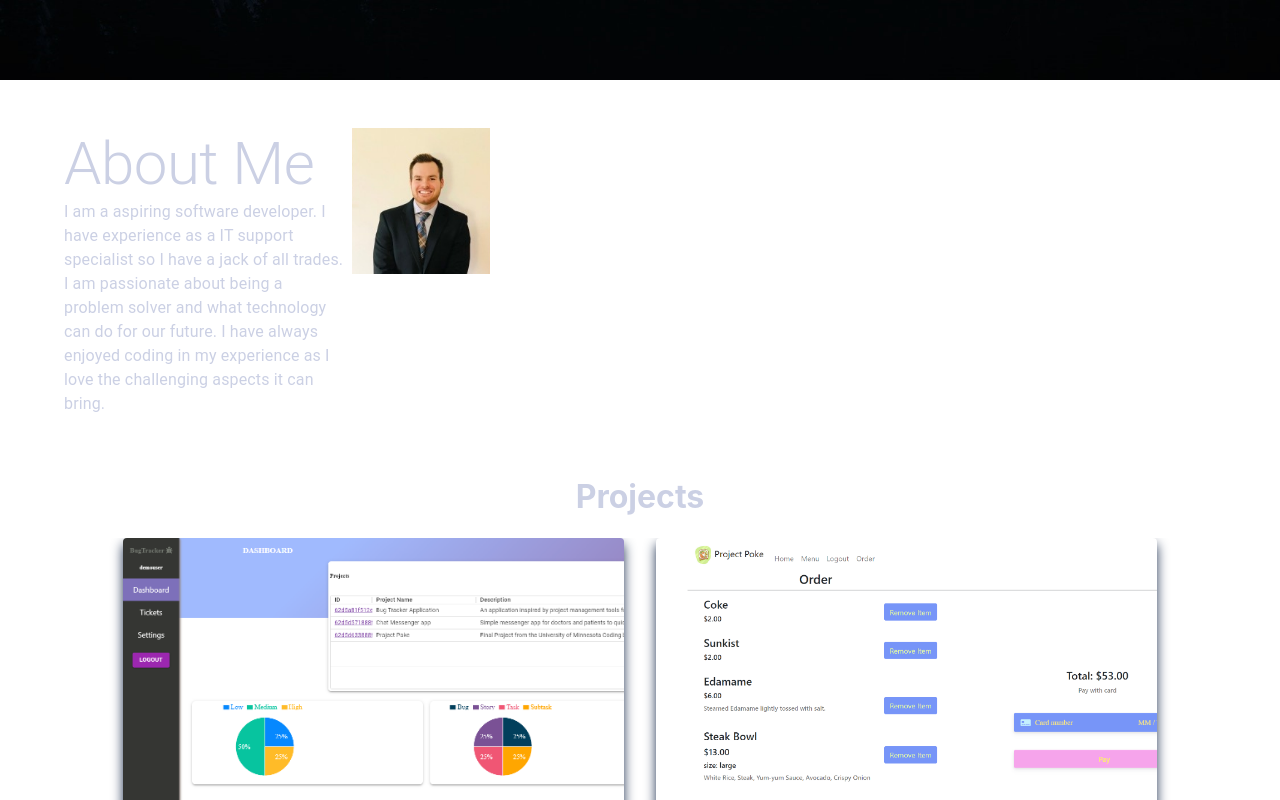
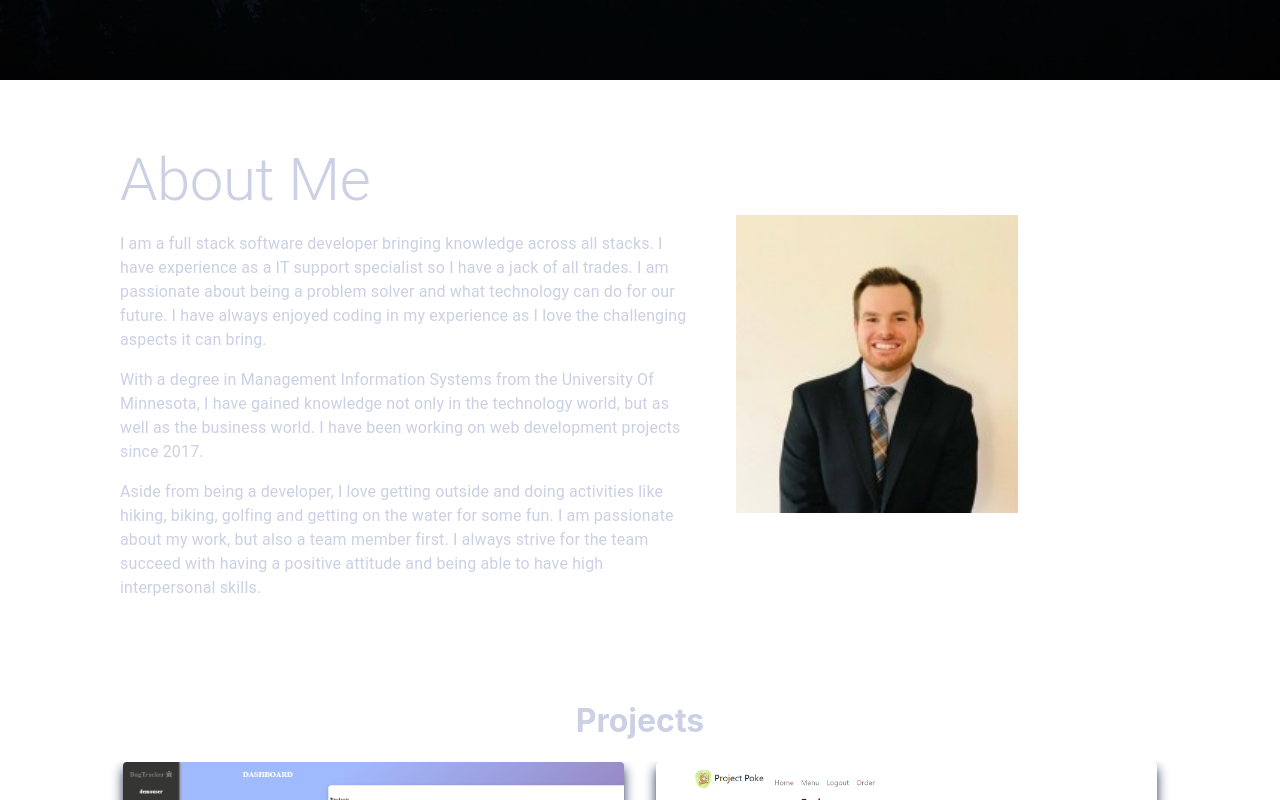
Before and after one commit to midth002/react-portfolio, a React (Create React App) app: page / in a window 1280 px wide. Shown: the part 720-1520 px from the top of the page. Built offline with nearby package versions, Linux system fonts and the light colour scheme.

Commit message:
Added to about me section.

```diff
--- a/src/components/about/About.js
+++ b/src/components/about/About.js
@@ -5,19 +5,32 @@ import { Box, Typography, Button, Grid, Container} from '@mui/material';
 
 const About = () => {
   return (
-    <Container>
-    <Grid container spacing={1} id='about-me' sx={{ my: 5, overflowX: 'hidden', width: '50%' }}>
+    <Container sx={{mb: 10}}>
+    <Grid container spacing={1} id='about-me' sx={{ my: 5, overflowX: 'hidden', width: '100%', display: 'flex', justifyContent: 'center'}}>
 
         <Grid item md={6} xs={10} lg={6}>
-              <Typography variant="h2">About Me</Typography>
+              <Typography variant="h2" sx={{ mt: 2}}>About Me</Typography>
 
-            <Typography>
-                I am a aspiring software developer. I have experience as a IT support specialist so I have a jack of all trades. I am passionate about being a problem solver and what technology can do for our future. I have always enjoyed coding in my experience as I love the challenging aspects it can bring.
+            <Typography sx={{ mt: 2}}>
+                I am a full stack software developer bringing knowledge across all stacks.
+                I have experience as a IT support specialist so I have a jack of all trades.
+                I am passionate about being a problem solver and what technology can do for our future.
+                I have always enjoyed coding in my experience as I love the challenging aspects it can bring.
+            </Typography>
+
+            <Typography sx={{ mt: 2}}>
+                With a degree in Management Information Systems from the University Of Minnesota,
+                I have gained knowledge not only in the technology world, but as well as the business world. I have been working on web development projects since 2017.
+            </Typography>
+
+            <Typography sx={{ mt: 2}}>
+                Aside from being a developer, I love getting outside and doing activities like hiking, biking, golfing and getting on the water for some fun.
+                I am passionate about my work, but also a team member first. I always strive for the team succeed with having a positive attitude and being able to have high interpersonal skills.
             </Typography>
 
         </Grid>
 
-        <Grid item md={4} lg={4} xs={8}>
+        <Grid item md={4} lg={4} xs={8} sx={{display: 'flex', alignItems: 'center', m: 5}}>
         <Box
             component="img"
 
```
